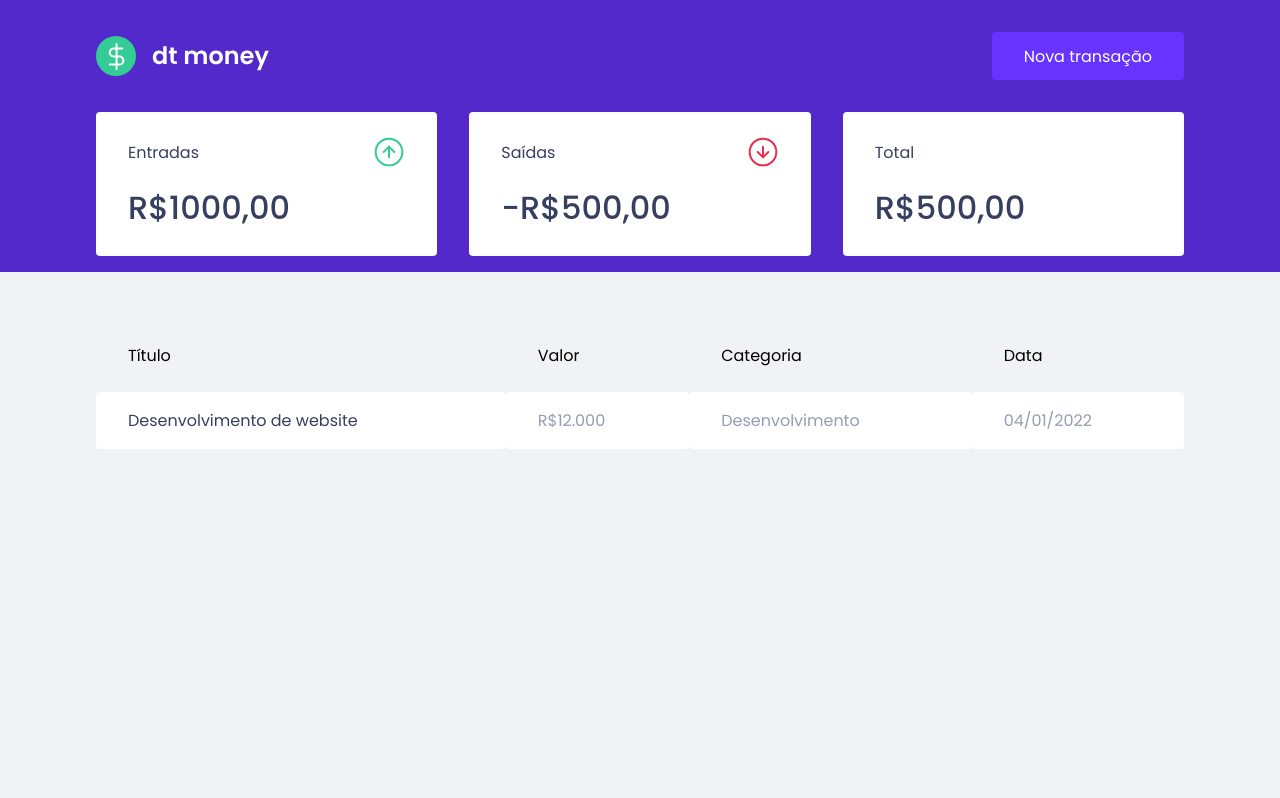
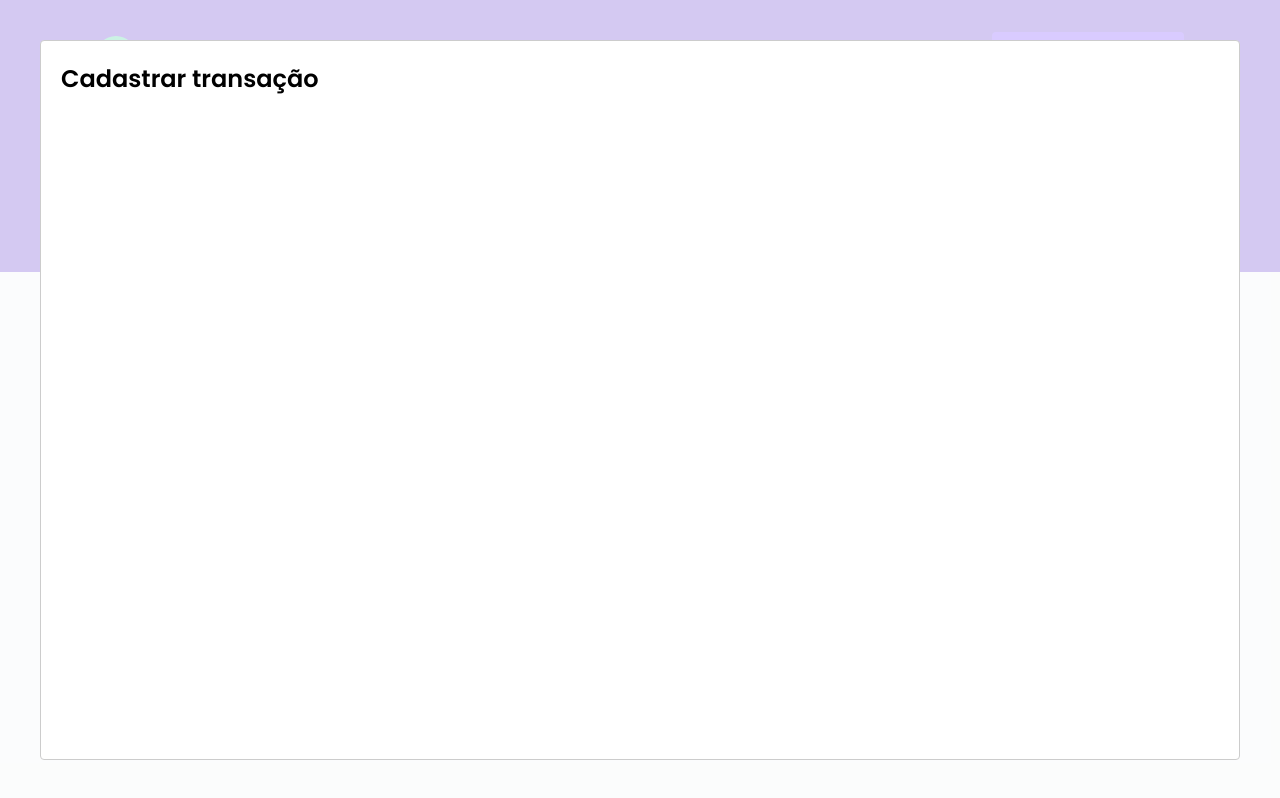
Before and after one commit to alefaust/dtmoney, a React (Create React App) app: page / in a window 1280 px wide. Both pictures are taken after a click on the button "Nova transação". Built offline with nearby package versions, Linux system fonts and the light colour scheme; no server answers; what miragejs would draw is missing.

Commit message:
[FASE-5] Implementação do react-modal

```diff
--- a/package.json
+++ b/package.json
@@ -7,6 +7,7 @@
     "miragejs": "^0.1.43",
     "react": "^17.0.2",
     "react-dom": "^17.0.2",
+    "react-modal": "^3.14.4",
     "react-scripts": "5.0.0",
     "styled-components": "^5.3.3",
     "web-vitals": "^2.1.0"
@@ -19,6 +20,7 @@
     "@types/node": "^16.7.13",
     "@types/react": "^17.0.20",
     "@types/react-dom": "^17.0.9",
+    "@types/react-modal": "^3.13.1",
     "@types/styled-components": "^5.1.19",
     "typescript": "^4.4.2"
   },
--- a/src/App.tsx
+++ b/src/App.tsx
@@ -1,12 +1,25 @@
-import React from 'react';
+import React, {useState}  from 'react';
+import Modal from 'react-modal';
 import {GlobalStyle} from './styles/global';
 import {Dashboard} from './components/Dashboard';
 import { Header } from './components/Header';
-export function App() {
+
+Modal.setAppElement('#root');
+
+export const App : React.FC = () =>{
+    const [isNewTransactionModalOpen,setIsNewTransactionModalOpen] = useState(false);
+
+  function handleOpenAndCloseNewTransactionModalOpen () {
+    setIsNewTransactionModalOpen( old => !old);
+  }
+
   return (
     <>
-      <Header/>
+      <Header onOpenNewTransactionModal={handleOpenAndCloseNewTransactionModalOpen}/>
       <Dashboard />
+      <Modal isOpen={isNewTransactionModalOpen} onRequestClose={handleOpenAndCloseNewTransactionModalOpen}>
+          <h2>Cadastrar transação</h2>
+        </Modal>
       <GlobalStyle />
     </>
   );
--- a/src/components/Header/index.tsx
+++ b/src/components/Header/index.tsx
@@ -1,14 +1,19 @@
 import React from 'react';
-import logoImg from '../../assets/logo.svg'
+import logoImg from '../../assets/logo.svg';
 
 import { Container, Content } from './styles';
 
-export const Header: React.FC = () => {
+interface HeaderProps {
+  onOpenNewTransactionModal: () => void;
+}
+export const Header: React.FC<HeaderProps> = ({onOpenNewTransactionModal}) => {
+
+
   return(
       <Container>
         <Content>
         <img src={logoImg} alt="dt money"/>
-        <button type="button" >Nova transação</button>
+        <button type="button" onClick={onOpenNewTransactionModal} >Nova transação</button>
        </Content>
       </Container>
   );
```
Also changed, not shown: 1 other file (tests, documents, lock files or other folders).
